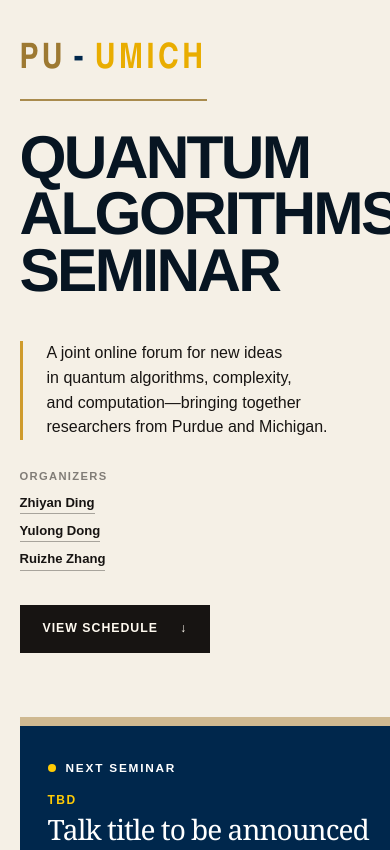
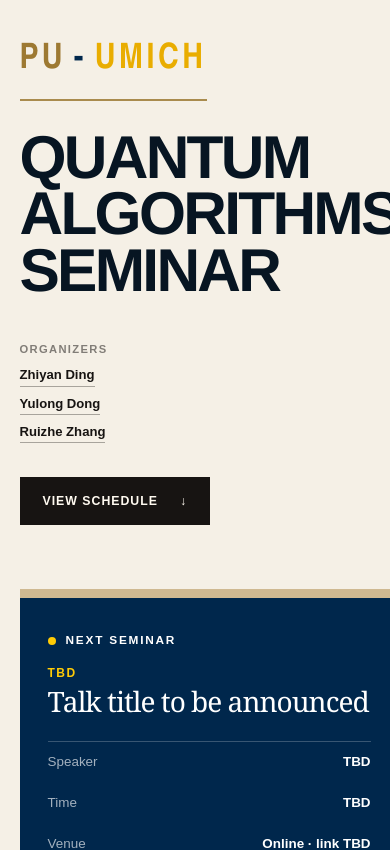
Before and after one commit to zrz1996/purdue-umich-quantum-algorithms-seminar, a Next.js app: page / in a window 390 px wide. Shown: the top 850 px of the page. Built offline with nearby package versions, Linux system fonts and the light colour scheme.

Commit message:
Widen seminar card and simplify hero

```diff
--- a/app/globals.css
+++ b/app/globals.css
@@ -29,14 +29,14 @@
 
 .hero {
   display: grid;
-  grid-template-columns: minmax(0, 1.35fr) minmax(350px, 0.65fr);
+  grid-template-columns: minmax(0, 1.15fr) minmax(400px, 0.85fr);
   margin: 0 auto;
   max-width: 1500px;
   min-height: 100vh;
   padding: clamp(54px, 7vw, 108px) 5vw clamp(80px, 10vw, 150px);
 }
 
-.hero-copy { padding-right: clamp(40px, 7vw, 120px); }
+.hero-copy { padding-right: clamp(32px, 5vw, 72px); }
 
 .section-number,
 .card-label {
@@ -81,21 +81,13 @@
   text-transform: uppercase;
 }
 
-.hero-intro {
-  border-left: 3px solid var(--gold);
-  font-size: clamp(1rem, 1.35vw, 1.25rem);
-  margin: 56px 0 28px;
-  max-width: 650px;
-  padding-left: 24px;
-}
-
 .organizers {
   align-items: center;
   display: flex;
   flex-wrap: wrap;
   font-size: 0.82rem;
   gap: 8px 16px;
-  margin: 0 0 34px;
+  margin: clamp(44px, 5vw, 68px) 0 34px;
 }
 
 .organizers > span {
@@ -275,7 +267,6 @@
 @media (max-width: 900px) {
   .hero { gap: 64px; grid-template-columns: 1fr; }
   .hero-copy { padding-right: 0; }
-  .next-talk { min-height: 520px; }
   .section-heading { grid-template-columns: 1fr; gap: 18px; }
   .section-heading > p:last-child { margin-top: 0; }
 }
@@ -284,8 +275,7 @@
   .hero { min-height: 0; padding-top: 42px; }
   .eyebrow { font-size: clamp(1.7rem, 9vw, 2.35rem); }
   h1 { font-size: clamp(3.25rem, 15.5vw, 5rem); }
-  .hero-intro { margin-top: 42px; }
-  .organizers { align-items: flex-start; flex-direction: column; gap: 7px; }
+  .organizers { align-items: flex-start; flex-direction: column; gap: 7px; margin-top: 42px; }
   .schedule-head { display: none; }
 
   .schedule-row {
--- a/app/page.tsx
+++ b/app/page.tsx
@@ -16,10 +16,6 @@
             <span className="michigan-name">UMICH</span>
           </p>
           <h1>Quantum<br />Algorithms<br />Seminar</h1>
-          <p className="hero-intro">
-            A joint online forum for new ideas in quantum algorithms, complexity,
-            and computation—bringing together researchers from Purdue and Michigan.
-          </p>
           <p className="organizers">
             <span>Organizers</span>
             <a href="https://sites.google.com/umich.edu/zhiyan-ding" target="_blank" rel="noreferrer">Zhiyan Ding</a>
```
